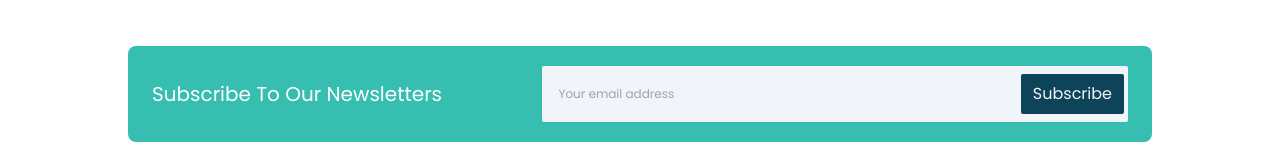
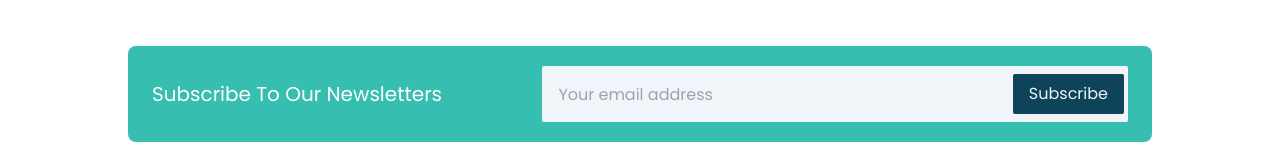
Before and after one commit to NOUNITE/nounite-frontend, a React (Vite) app: page / in a window 1280 px wide. Shown: the part 1082-1250 px from the top of the page. Built offline with nearby package versions, Linux system fonts and the light colour scheme.

Commit message:
Small fix on styling

```diff
--- a/src/components/newsletter/newLetter.jsx
+++ b/src/components/newsletter/newLetter.jsx
@@ -9,11 +9,11 @@ const NewsLetter = () => {
         <div className="flex overflow-hidden flex-row rounded-sm w-[70%] lg:w-[60%] bg-slate-100 justify-between px-1 py-1 items-center">
           <input
             type="text"
-            className="h-[2rem] md:h-[3rem] font-poppins outline-none w-[55%] md:w-[60%] lg:w-[70%] text-[12px] bg-slate-100 px-1 md:px-3"
+            className="h-[2rem] md:h-[3rem] font-poppins outline-none w-[55%] md:w-[60%] lg:w-[70%] text-[12px] lg:text-base bg-slate-100 px-1 md:px-3"
             placeholder="Your email address"
           />
             <button
-              className="bg-btnColor text-[12px] lg:text-base font-poppins text-slate-100 placeholder:text-[#fff] py-2 px-3 rounded-sm"
+              className="bg-btnColor text-[12px] lg:text-base font-poppins text-slate-100 placeholder:text-[#fff] py-2 lg:px-4 px-1 rounded-sm"
               type="submit"
             >
               Subscribe
```
